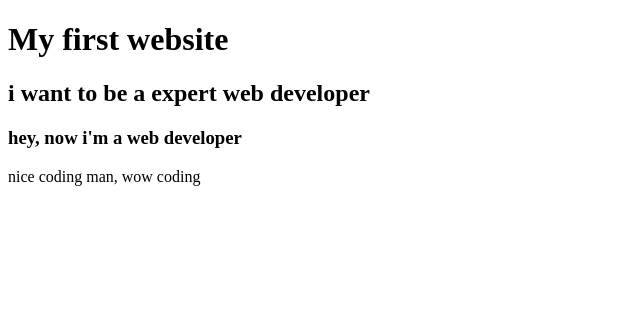
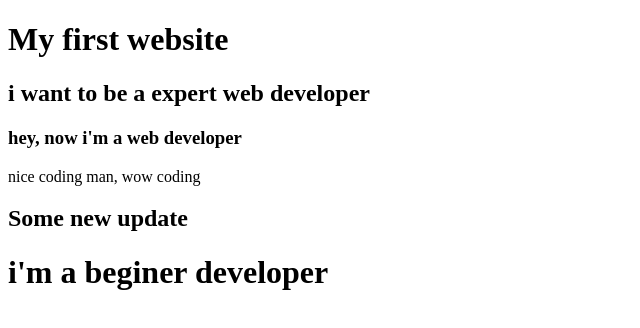
Before and after one commit to majaharul796/my-first-website, a plain HTML site: page index.html in a window 1280 px wide. Shown: the whole page, without its empty margins (0-640 px from the left). Drawn offline with Linux system fonts and the light colour scheme.

Commit message:
learned github

```diff
--- a/index.html
+++ b/index.html
@@ -11,5 +11,7 @@
     <h2>i want to be a expert web developer</h2>
     <h3>hey, now i'm a web developer</h3>
     <p> nice coding man, wow coding</p>
+    <h2>Some new update</h2>
+    <h1>i'm a beginer developer</h1>
 </body>
 </html>
```
